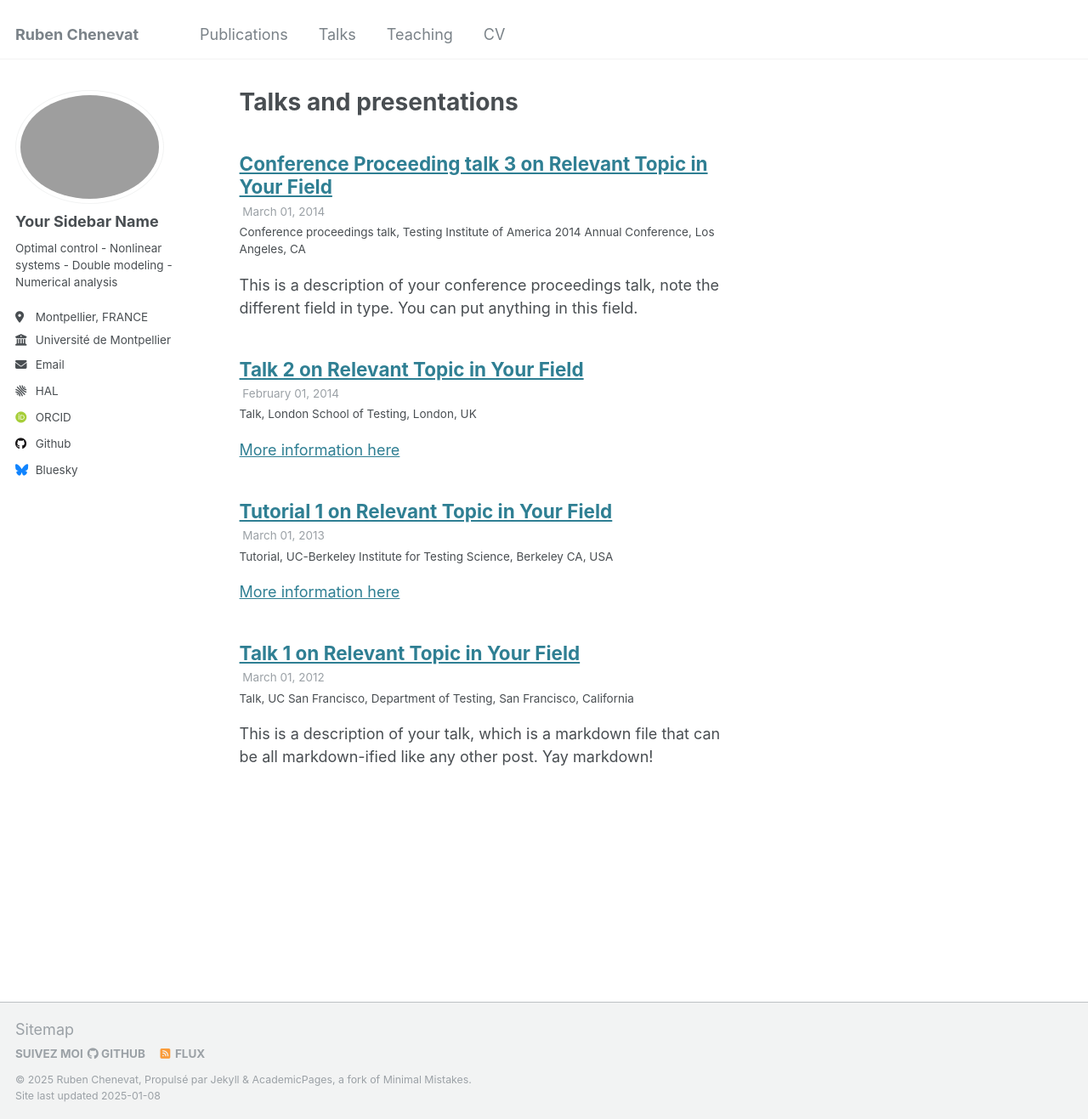
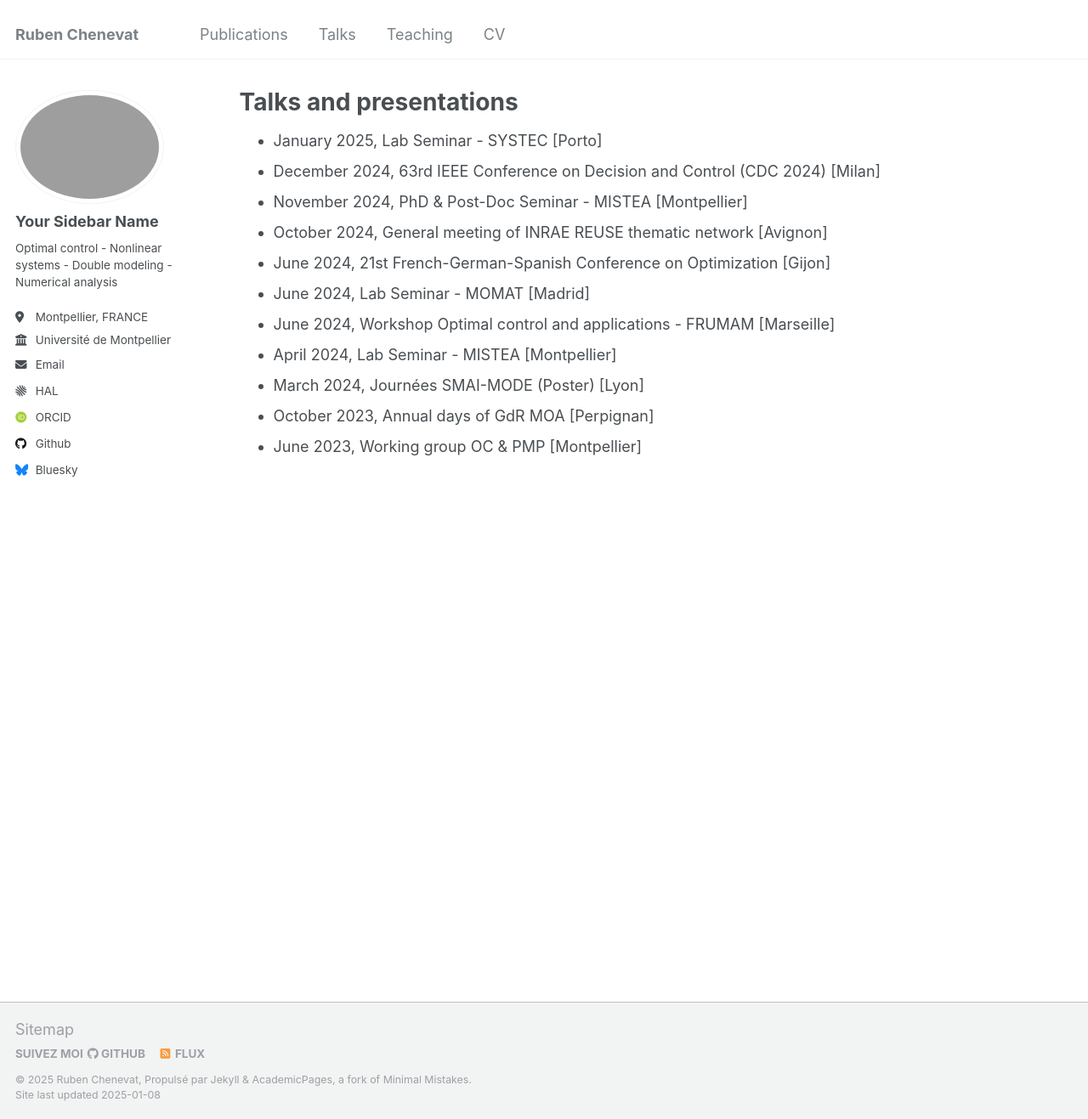
Before and after one commit to rubenchenevat/rubenchenevat.github.io, a Jekyll site: the page built from _pages/talks.html, in a window 1280 px wide and 1317 px high. Shown: the whole window at 85% size. Built offline with Jekyll 4.4.1, drawn with Linux system fonts in a browser that asks for light colours; some web fonts are replaced.

Commit message:
Update talks.html

```diff
--- a/_pages/talks.html
+++ b/_pages/talks.html
@@ -11,6 +11,21 @@ author_profile: true
 
 {% endif %}
 
-{% for post in site.talks reversed %}
+<!-- {% for post in site.talks reversed %}
   {% include archive-single-talk.html %}
 {% endfor %}
+-->
+
+<ul>
+    <li>January 2025, Lab Seminar - SYSTEC [Porto]</li>
+    <li>December 2024, 63rd IEEE Conference on Decision and Control (CDC 2024) [Milan]</li>
+    <li>November 2024, PhD & Post-Doc Seminar - MISTEA [Montpellier]</li>
+    <li>October 2024, General meeting of INRAE REUSE thematic network [Avignon]</li>
+    <li>June 2024, 21st French-German-Spanish Conference on Optimization [Gijon]</li>
+    <li>June 2024, Lab Seminar - MOMAT [Madrid]</li>
+    <li>June 2024, Workshop Optimal control and applications - FRUMAM [Marseille]</li>
+    <li>April 2024, Lab Seminar - MISTEA [Montpellier]</li>
+    <li>March 2024, Journées SMAI-MODE (Poster) [Lyon]</li>
+    <li>October 2023, Annual days of GdR MOA [Perpignan]</li>
+    <li>June 2023, Working group OC & PMP [Montpellier]</li>
+</ul>
```
